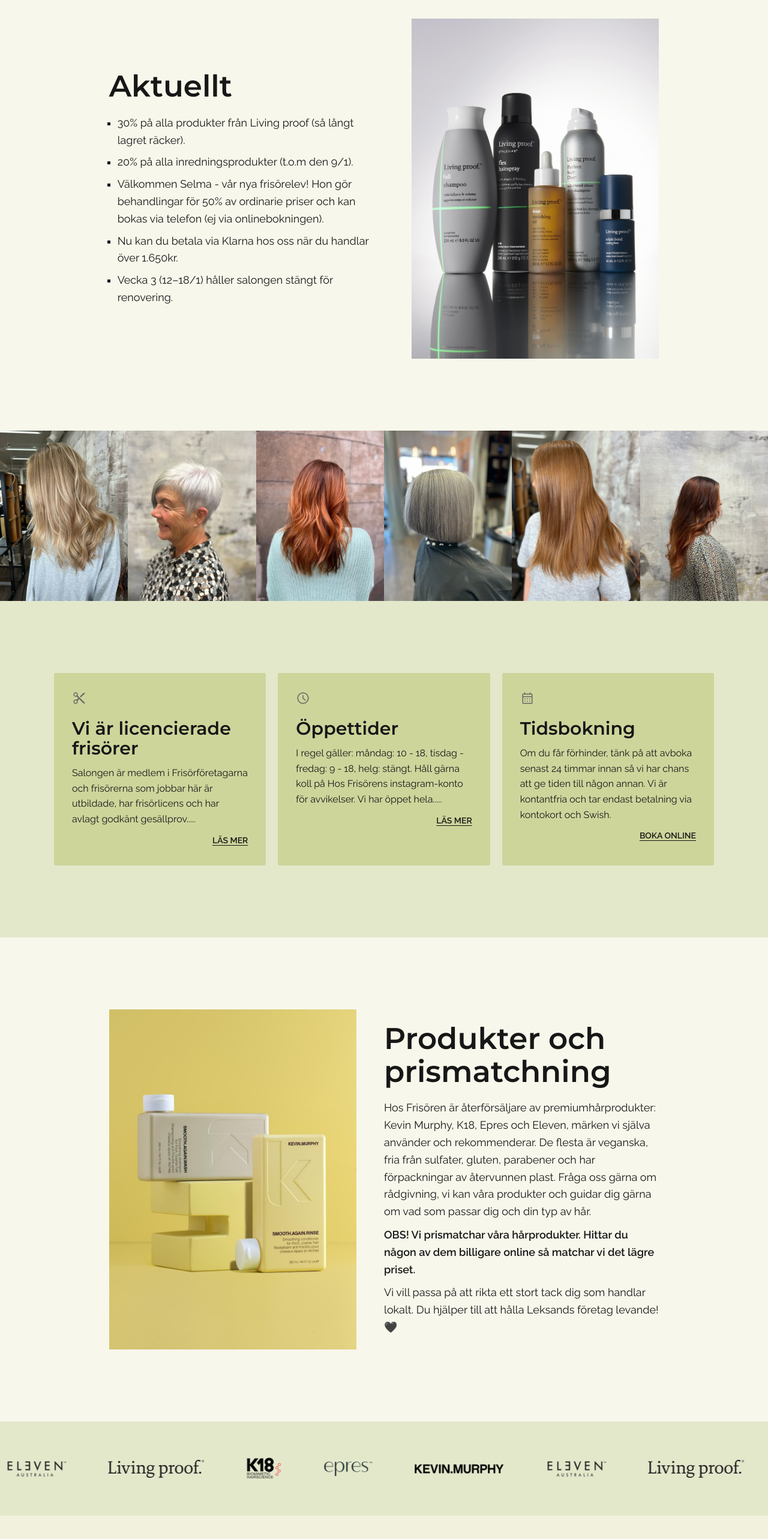
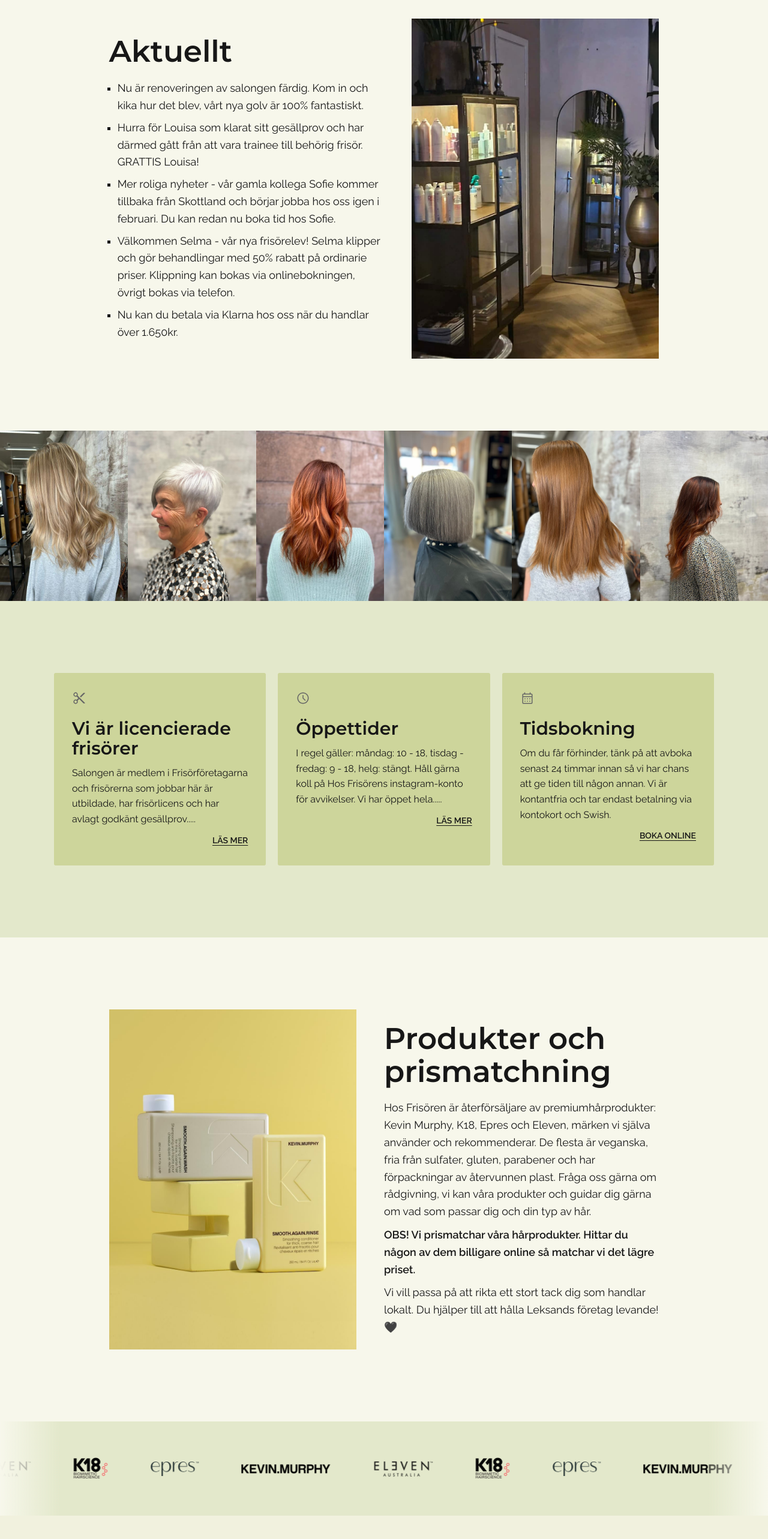
Before and after one commit to Lenanor/hosfrisoren, a Next.js app: page / in a window 1280 px wide. Shown: the part 2034-4600 px from the top of the page at 60% size. Built offline with nearby package versions, Linux system fonts and the light colour scheme.

Commit message:
change text and image, fix carousel

```diff
--- a/src/app/oppettider/page.js
+++ b/src/app/oppettider/page.js
@@ -30,7 +30,7 @@
       textContent={intro}
       className={styles.openIntro}
     >
-      <FadeInOnScroll>
+      {/* <FadeInOnScroll>
         <div className={styles.colorBackground}>
           <h2>Öppettider jul och januari:</h2>
           <p className={styles.bold}> DECEMBER</p>
@@ -73,7 +73,7 @@
             RENOVERING
           </p>
         </div>
-      </FadeInOnScroll>
+      </FadeInOnScroll> */}
     </SubPageIntro>
   );
 }
--- a/src/components/LogoCarousel.js
+++ b/src/components/LogoCarousel.js
@@ -4,7 +4,7 @@
 function LogoCarousel() {
   return (
     <section className={styles.logos}>
-      {Array(3)
+      {Array(4)
         .fill(null)
         .map((_, index) => (
           <div className={styles.logosSlide} key={index}>
--- a/src/components/LogoCarousel.module.css
+++ b/src/components/LogoCarousel.module.css
@@ -11,7 +11,7 @@
 
 @media screen and (min-width: 769px) {
   .logos {
-    max-width: calc(3 * 900px); /* three times the logo group width*/
+    max-width: calc(3 * 670px); /* three times the logo group width*/
   }
 }
 
@@ -27,20 +27,12 @@
 
 .logos::before {
   left: 0;
-  background: linear-gradient(
-    to left,
-    rgba(255, 255, 255, 0),
-    var(--color-body)
-  );
+  background: linear-gradient(to left, #e3e8cb4d, #f7f7eb);
 }
 
 .logos::after {
   right: 0;
-  background: linear-gradient(
-    to right,
-    rgba(255, 255, 255, 0),
-    var(--color-body)
-  );
+  background: linear-gradient(to right, #e3e8cb4d, #f7f7eb);
 }
 
 .logos:hover .logosSlide {
@@ -57,7 +49,7 @@
 }
 
 .logosSlide {
-  animation: slide 25s linear infinite;
+  animation: slide 15s linear infinite;
   display: inline-block;
 }
 
--- a/src/components/LogoGroup.js
+++ b/src/components/LogoGroup.js
@@ -82,14 +82,6 @@
     sizes: "(min-width: 481px) 100px, 85px",
   },
   {
-    src: lp,
-    alt: "Logotyp för hårprodukten Living Proof",
-    className: styles.lp,
-    width: 320,
-    height: 59,
-    sizes: "(min-width: 481px) 160px, 125px",
-  },
-  {
     src: k18,
     alt: "Logotyp för hårprodukten K18",
     className: styles.k18,
@@ -119,6 +111,8 @@
           width={logo.width}
           height={logo.height}
           sizes={logo.sizes}
+          priority={false}
+          loading="lazy"
         />
       ))}
     </>
--- a/src/content/home-content.js
+++ b/src/content/home-content.js
@@ -48,17 +48,26 @@
       <h2>Aktuellt</h2>
       <ul className="current-section-list">
         <li>
-          30% på alla produkter från Living proof (så långt lagret räcker).
+          Nu är renoveringen av salongen färdig. Kom in och kika hur det blev,
+          vårt nya golv är 100% fantastiskt.
         </li>
-        <li>20% på alla inredningsprodukter (t.o.m den 9/1).</li>
         <li>
-          Välkommen Selma - vår nya frisörelev! Hon gör behandlingar för 50% av
-          ordinarie priser och kan bokas via telefon (ej via onlinebokningen).
+          Hurra för Louisa som klarat sitt gesällprov och har därmed gått från
+          att vara trainee till behörig frisör. GRATTIS Louisa!
+        </li>
+        <li>
+          Mer roliga nyheter - vår gamla kollega Sofie kommer tillbaka från
+          Skottland och börjar jobba hos oss igen i februari. Du kan redan nu
+          boka tid hos Sofie.
+        </li>
+        <li>
+          Välkommen Selma - vår nya frisörelev! Selma klipper och gör
+          behandlingar med 50% rabatt på ordinarie priser. Klippning kan bokas
+          via onlinebokningen, övrigt bokas via telefon.
         </li>
         <li>
           Nu kan du betala via Klarna hos oss när du handlar över 1.650kr.
         </li>
-        <li>Vecka 3 (12&ndash;18/1) håller salongen stängt för renovering.</li>
       </ul>
     </>
   ),
@@ -108,11 +117,6 @@
         både personligt och inspirerande. Kanske hittar du just den där lilla
         saken du inte visste att du saknade.
       </p>
-      <p>
-        <strong>
-          Fram till v.3 har vi 20% rabatt på ALLA INREDNINGSPRODUKTER.
-        </strong>
-      </p>
     </>
   ),
 };
--- a/src/content/open-content.js
+++ b/src/content/open-content.js
@@ -25,11 +25,5 @@
       och tar endast betalning via kontokort, Swish och, för köp över 1.650:-,
       via Klarna.
     </p>
-    <p>
-      <span className="color-bold">
-        OBS! 12&ndash;16 januari (vecka 3) håller vi STÄNGT för renovering av
-        salongen.
-      </span>
-    </p>
   </>
 );
```
Also changed, not shown: src/content/about-content.js (+4 -8 lines), public/images/section_current.jpg.
